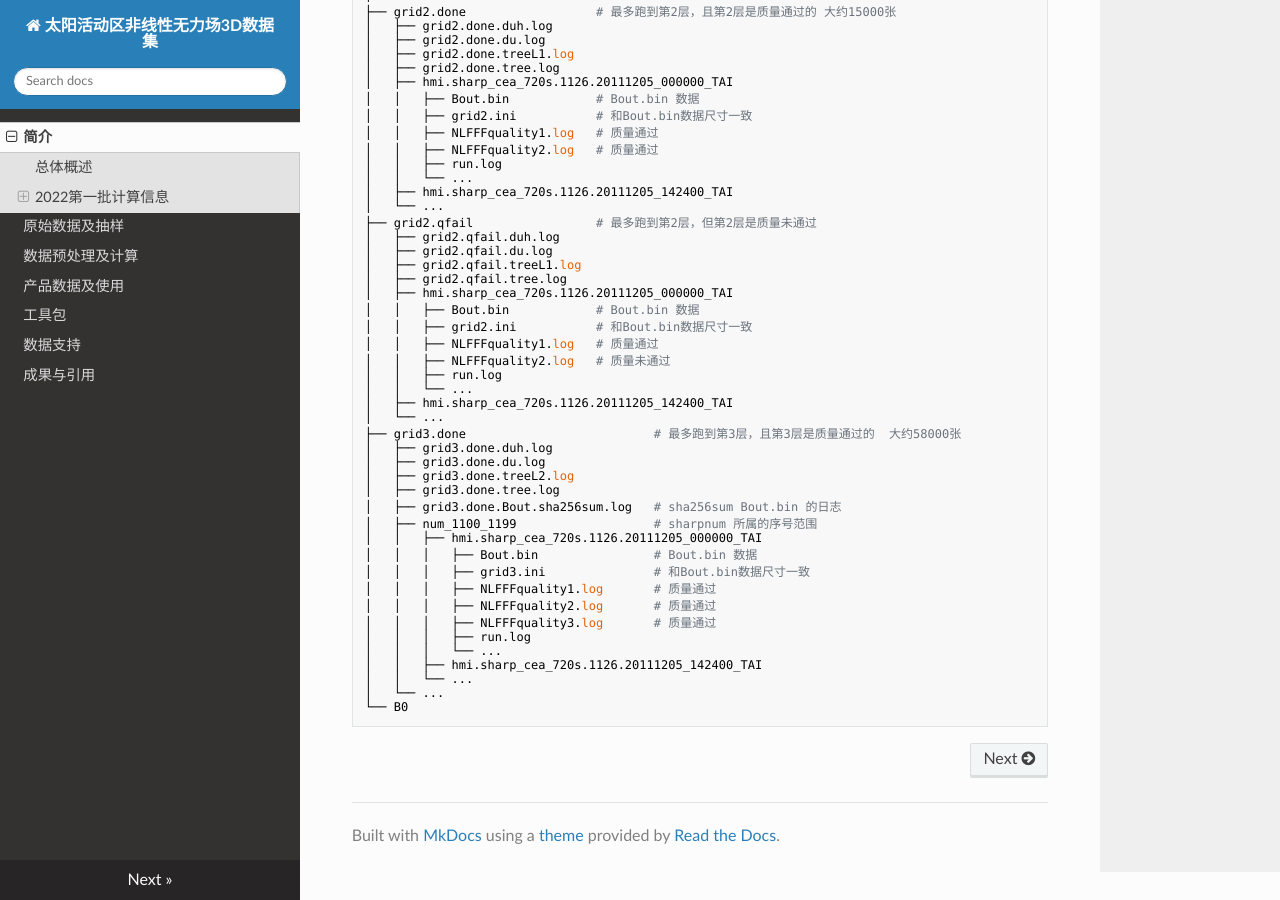
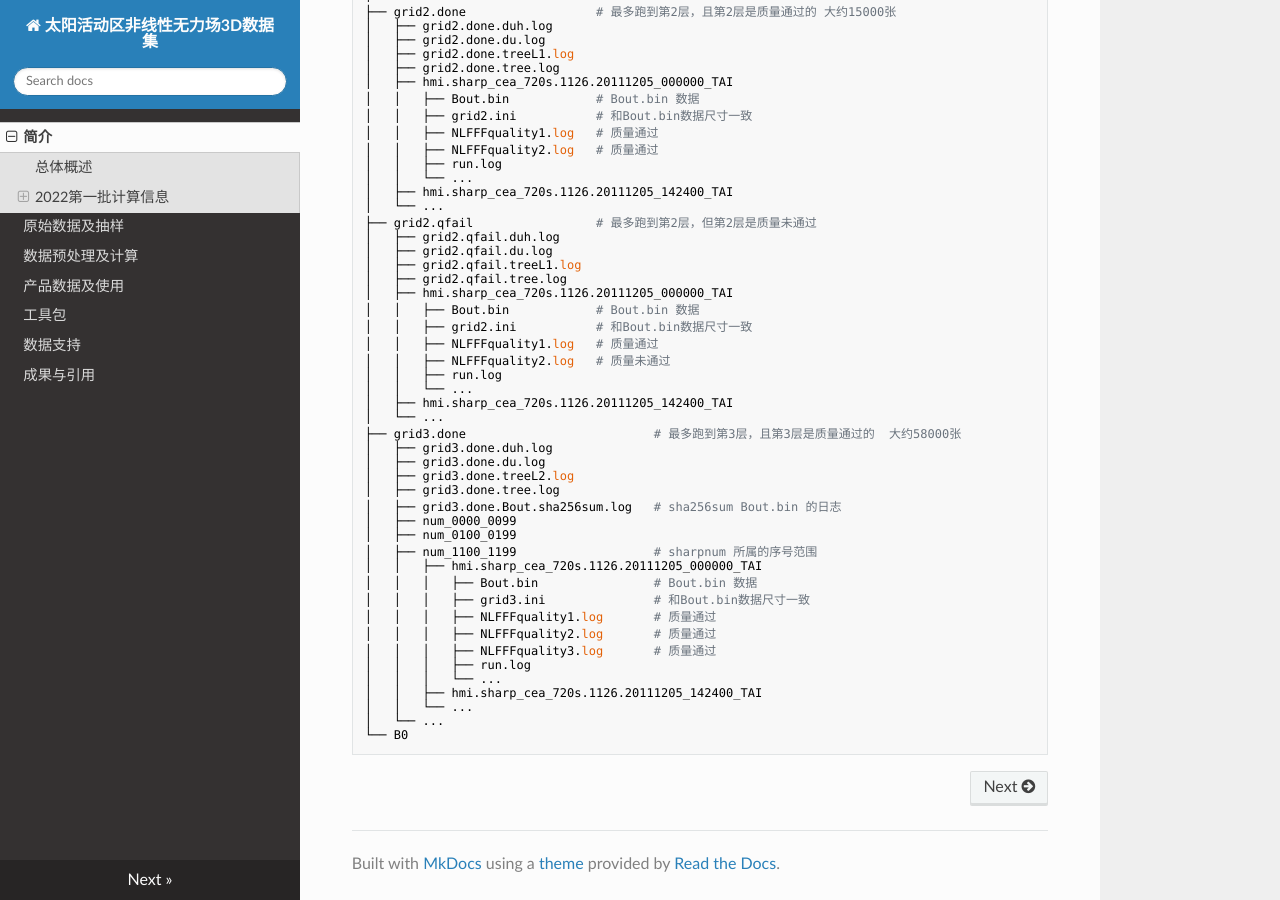
Before and after one commit to ZanderZhao/NLFFF-3D-Dataset, an MkDocs documentation site: the page built from docs/index.md, in a window 1280 px wide and 900 px high, scrolled down 1669 px. Built offline with MkDocs 1.6.1, drawn with Linux system fonts in a browser that asks for light colours; nearby versions of some CDN libraries.

Commit message:
fix datainfo

```diff
--- a/docs/index.md
+++ b/docs/index.md
@@ -86,6 +86,8 @@ nlfff-data-2022                 # 大约73000张
 │   ├── grid3.done.treeL2.log
 │   ├── grid3.done.tree.log
 │   ├── grid3.done.Bout.sha256sum.log   # sha256sum Bout.bin 的日志
+│   ├── num_0000_0099
+│   ├── num_0100_0199
 │   ├── num_1100_1199                   # sharpnum 所属的序号范围
 │   │   ├── hmi.sharp_cea_720s.1126.20111205_000000_TAI
 │   │   │   ├── Bout.bin                # Bout.bin 数据
--- a/docs/tree/tree.txt
+++ b/docs/tree/tree.txt
@@ -110,6 +110,8 @@ nlfff-data-2022
 │   ├── grid3.done.treeL2.log
 │   ├── grid3.done.tree.log
 │   ├── grid3.done.Bout.sha256sum.log
+│   ├── num_0000_0099
+│   ├── num_0100_0199
 │   ├── num_1100_1199
 │   │   ├── hmi.sharp_cea_720s.1126.20111205_000000_TAI
 │   │   │   ├── allboundaries1.dat
--- a/docs/tree/treeh.txt
+++ b/docs/tree/treeh.txt
@@ -110,6 +110,8 @@ nlfff-data-2022
 │   ├── grid3.done.treeL2.log
 │   ├── grid3.done.tree.log
 │   ├── grid3.done.Bout.sha256sum.log   # sha256sum Bout.bin 的日志
+│   ├── num_0000_0099
+│   ├── num_0100_0199
 │   ├── num_1100_1199                   # sharpnum 所属的序号范围
 │   │   ├── hmi.sharp_cea_720s.1126.20111205_000000_TAI
 │   │   │   ├── allboundaries1.dat
--- a/docs/tree/treehmin.txt
+++ b/docs/tree/treehmin.txt
@@ -60,6 +60,8 @@ nlfff-data-2022                 # 大约73000张
 │   ├── grid3.done.treeL2.log
 │   ├── grid3.done.tree.log
 │   ├── grid3.done.Bout.sha256sum.log   # sha256sum Bout.bin 的日志
+│   ├── num_0000_0099
+│   ├── num_0100_0199
 │   ├── num_1100_1199                   # sharpnum 所属的序号范围
 │   │   ├── hmi.sharp_cea_720s.1126.20111205_000000_TAI
 │   │   │   ├── Bout.bin                # Bout.bin 数据
```
Also changed, not shown: README.md (+2 -0 lines).
